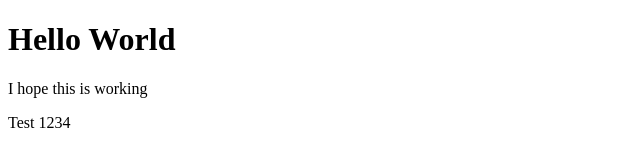
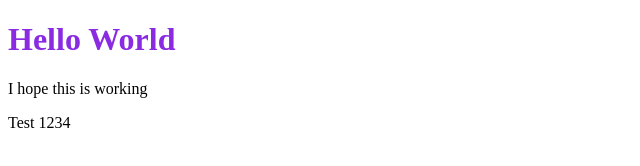
Before and after one commit to majensch/zahn.github.io, a plain HTML site: page index.html in a window 1280 px wide. Shown: the whole page, without its empty margins (0-640 px from the left). Drawn offline with Linux system fonts and the light colour scheme.

Commit message:
Website Update

```diff
--- a/index.html
+++ b/index.html
@@ -1,5 +1,8 @@
 <!DOCTYPE html>
 <html>
+    <head>
+        <link href="style.css" rel="stylesheet">
+    </head>
     <body>
         <h1>Hello World</h1>
         <p>I hope this is working</p>
--- /dev/null
+++ b/style.css
@@ -0,0 +1,3 @@
+h1 {
+    color:blueviolet
+}
```
